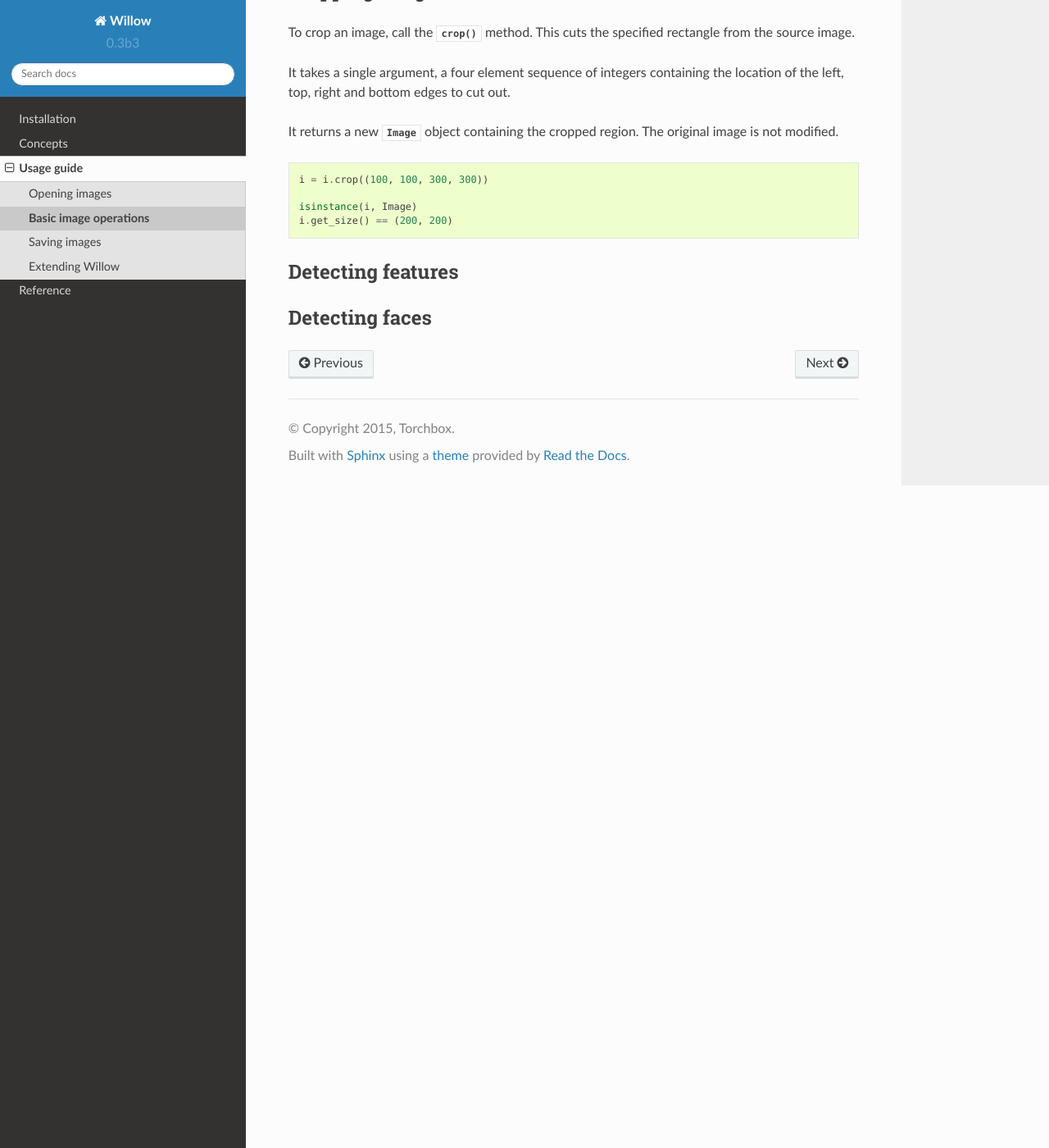
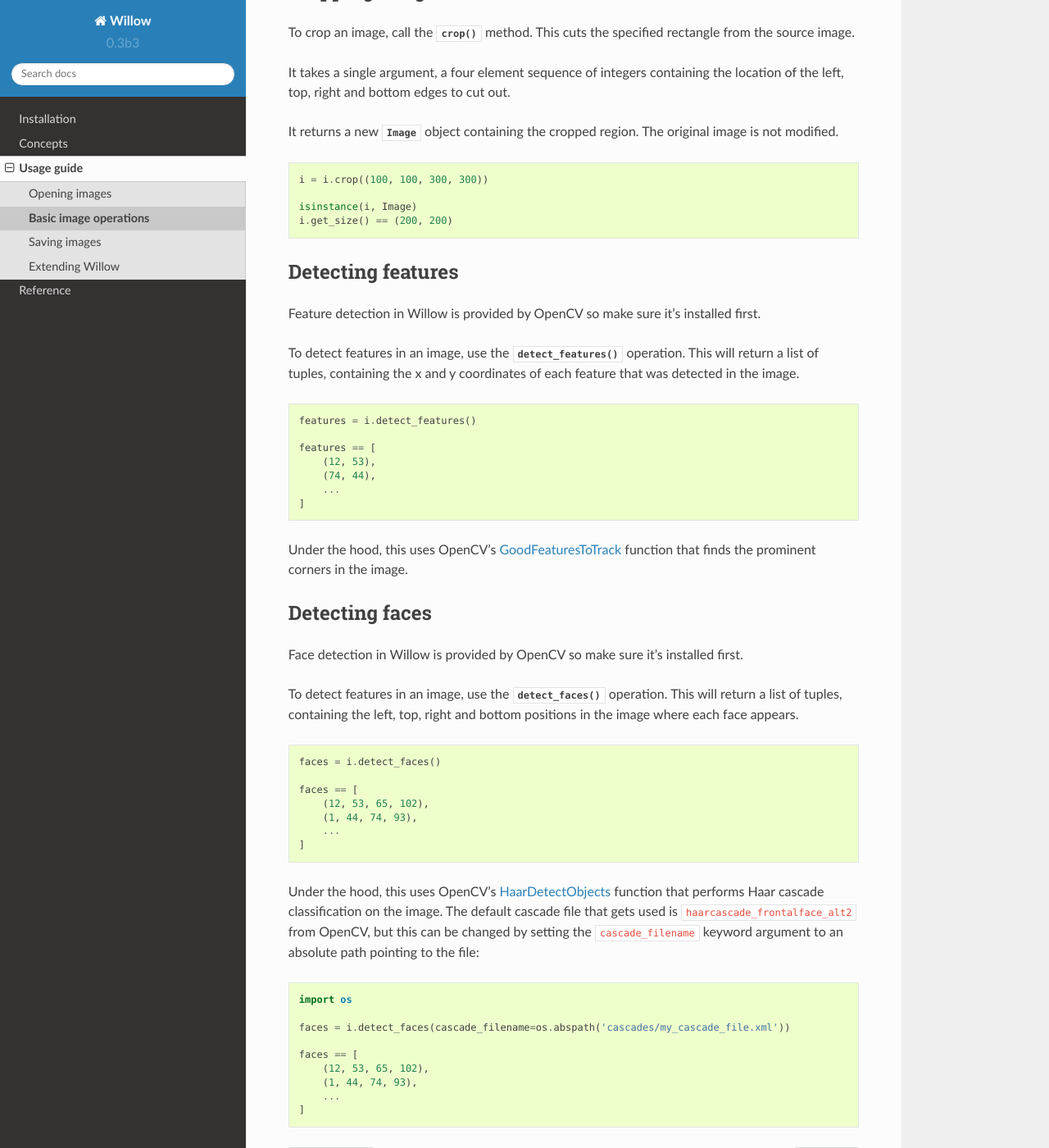
Before and after one commit to wagtail/Willow, a Sphinx documentation site: the page built from docs/guide/operations.rst, in a window 1280 px wide and 1400 px high, scrolled down 960 px. Shown: the whole window at 82% size. Built offline with Sphinx 7.4.7 and the Read the Docs theme 2.0.0, drawn with Linux system fonts in a browser that asks for light colours.

Commit message:
Docs for face and feature detection

```diff
--- a/docs/guide/operations.rst
+++ b/docs/guide/operations.rst
@@ -64,5 +64,62 @@ original image is not modified.
 Detecting features
 ------------------
 
+Feature detection in Willow is provided by OpenCV so make sure it's installed first.
+
+To detect features in an image, use the  :meth:`~Image.detect_features` operation.
+This will return a list of tuples, containing the x and y coordinates of each
+feature that was detected in the image.
+
+.. code-block:: python
+
+    features = i.detect_features()
+
+    features == [
+        (12, 53),
+        (74, 44),
+        ...
+    ]
+
+Under the hood, this uses OpenCV's GoodFeaturesToTrack_ function that finds the
+prominent corners in the image.
+
+.. _GoodFeaturesToTrack: http://docs.opencv.org/3.0-beta/modules/imgproc/doc/feature_detection.html#goodfeaturestotrack
+
 Detecting faces
 ---------------
+
+Face detection in Willow is provided by OpenCV so make sure it's installed first.
+
+To detect features in an image, use the  :meth:`~Image.detect_faces` operation.
+This will return a list of tuples, containing the left, top, right and bottom
+positions in the image where each face appears.
+
+.. code-block:: python
+
+    faces = i.detect_faces()
+
+    faces == [
+        (12, 53, 65, 102),
+        (1, 44, 74, 93),
+        ...
+    ]
+
+Under the hood, this uses OpenCV's HaarDetectObjects_ function that performs
+Haar cascade classification on the image. The default cascade file that gets
+used is ``haarcascade_frontalface_alt2`` from OpenCV, but this can be changed
+by setting the ``cascade_filename`` keyword argument to an absolute path
+pointing to the file:
+
+.. code-block:: python
+
+    import os
+
+    faces = i.detect_faces(cascade_filename=os.abspath('cascades/my_cascade_file.xml'))
+
+    faces == [
+        (12, 53, 65, 102),
+        (1, 44, 74, 93),
+        ...
+    ]
+
+.. _HaarDetectObjects: http://docs.opencv.org/2.4/modules/objdetect/doc/cascade_classification.html#CvSeq*%20cvHaarDetectObjects%28const%20CvArr*%20image,%20CvHaarClassifierCascade*%20cascade,%20CvMemStorage*%20storage,%20double%20scale_factor,%20int%20min_neighbors,%20int%20flags,%20CvSize%20min_size,%20CvSize%20max_size%29
```
